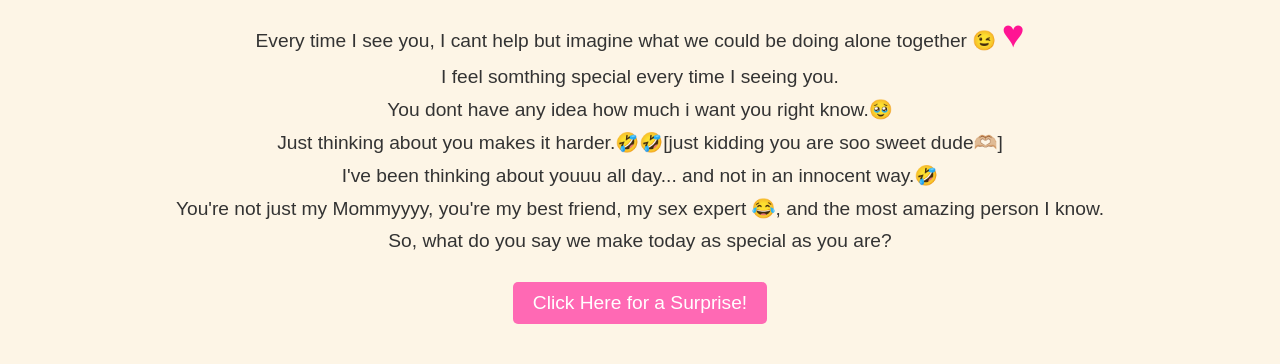
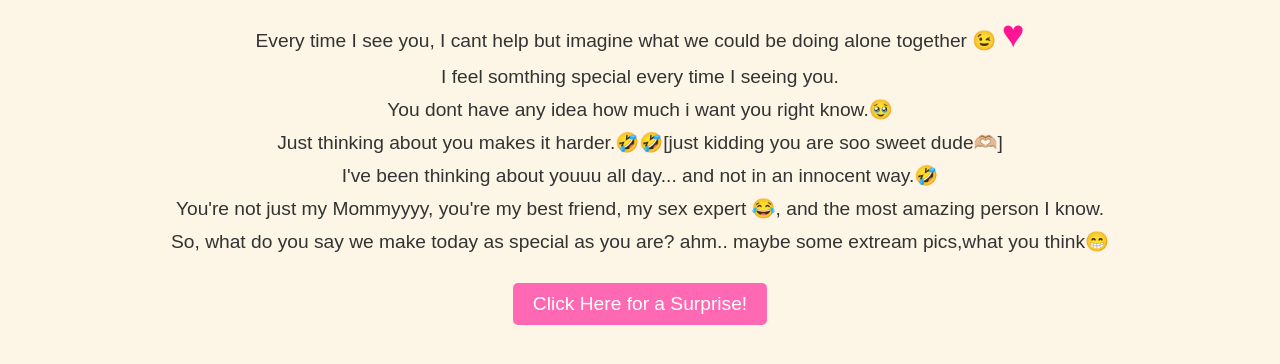
Before and after one commit to anuj2348p/pooookie, a plain HTML site: page index.html in a window 1280 px wide. Shown: the part 348-712 px from the top of the page. Drawn offline with Linux system fonts and the light colour scheme.

Commit message:
index.html

```diff
--- a/index.html
+++ b/index.html
@@ -67,7 +67,7 @@
     <p>Just thinking about you makes it harder.🤣🤣[just kidding you are soo sweet dude🫶🏼]</p>
     <p>I've been thinking about youuu all day... and not in an innocent way.🤣</p>
     <p>You're not just my Mommyyyy, you're my best friend, my sex expert 😂, and the most amazing person I know.</p>
-    <p>So, what do you say we make today as special as you are?</p>
+    <p>So, what do you say we make today as special as you are? ahm.. maybe some extream pics,what you think😁</p>
     <a href="https://www.womanandhome.com/health-wellbeing/best-standing-sex-positions/" class="btn">Click Here for a Surprise!</a>
 </body>
 </html>
```
